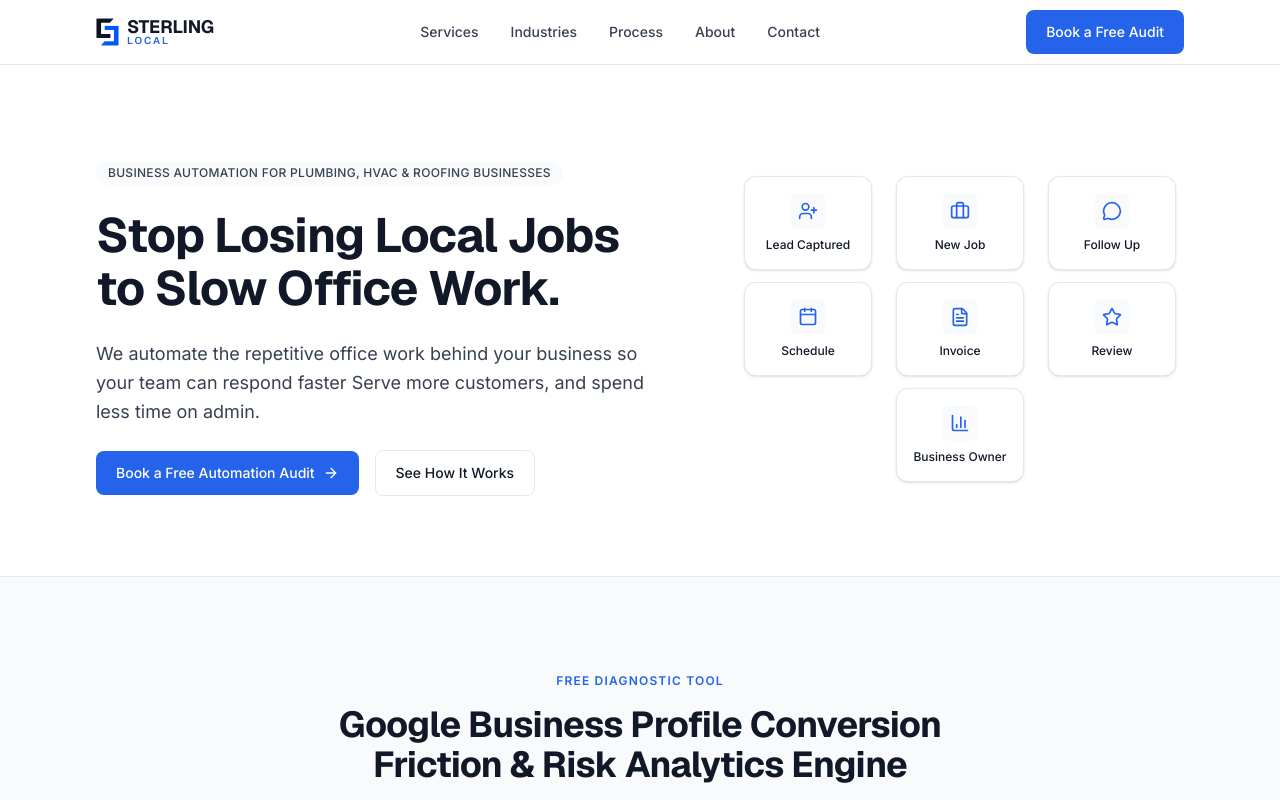
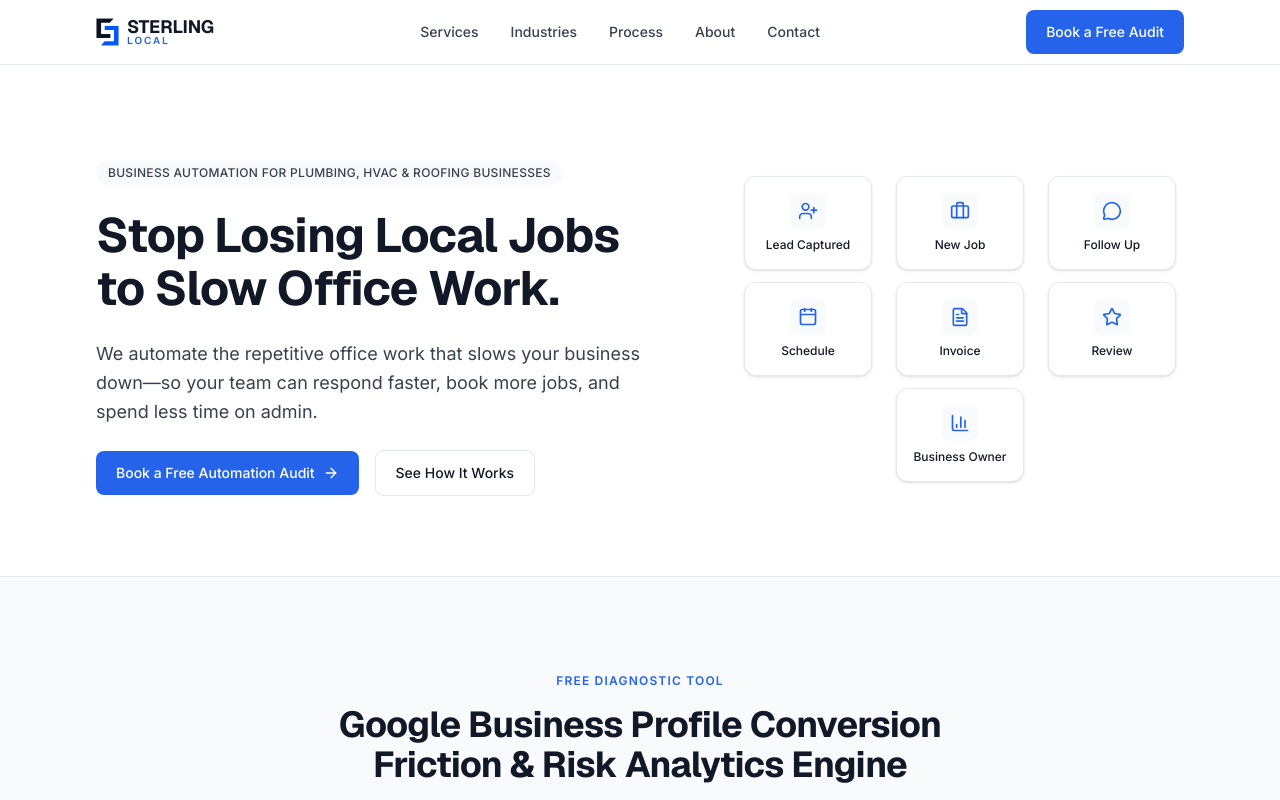
Before and after one commit to ahsansheharyar03-max/sterling-local-build, a Next.js app: page / in a window 1280 px wide. Shown: the top 800 px of the page. Built offline with nearby package versions, Linux system fonts and the light colour scheme.

Commit message:
Update Hero.tsx

```diff
--- a/src/components/sections/Hero.tsx
+++ b/src/components/sections/Hero.tsx
@@ -12,10 +12,7 @@ export default function Hero() {
           <h1 className="text-4xl font-bold leading-[1.1] text-charcoal sm:text-5xl">
             Stop Losing Local Jobs to Slow Office Work.
           </h1>
-          <p className="text-lg leading-relaxed text-slate">
-            We automate the repetitive office work behind your business
-            so your team can respond faster
-            Serve more customers, and spend less time on admin.
+          <p className="text-lg leading-relaxed text-slate">We automate the repetitive office work that slows your business down—so your team can respond faster, book more jobs, and spend less time on admin.
           </p>
           <div className="flex flex-wrap items-center gap-4">
             <Button href="/contact">Book a Free Automation Audit</Button>
```
